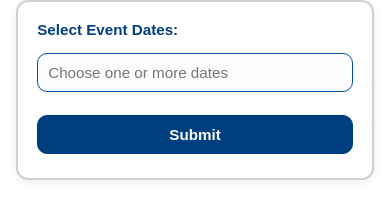
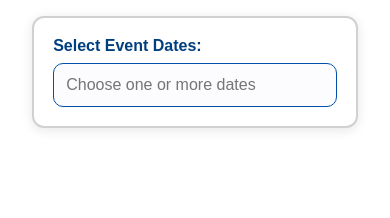
Before and after one commit to TeoIsRayoo/event-calendar, a plain HTML site: page index.html in a window 390 px wide. Drawn offline with nearby package versions, Linux system fonts and the light colour scheme.

Commit message:
index.html

```diff
--- a/index.html
+++ b/index.html
@@ -16,26 +16,24 @@
       font-family: Arial, sans-serif;
       background: transparent;
       width: 100%;
+      overflow: hidden;
     }
 
     .form-wrapper {
       display: flex;
-      justify-content: flex-start;
+      justify-content: center;
       align-items: center;
-      width: 100%;
-      padding: 0;
-      margin: 0;
-      box-sizing: border-box;
+      padding: 1em;
     }
 
     .form-box {
       background: white;
       padding: 1.2em;
       border-radius: 12px;
+      border: 2px solid #d1d1d1;
       box-shadow: 0 2px 12px rgba(0, 0, 0, 0.1);
-      width: 100%;
-      border: 2px solid #d1d1d1;
-      box-sizing: border-box;
+      width: calc(100% - 32px);
+      max-width: 380px;
     }
 
     label {
@@ -52,38 +50,9 @@
       border-radius: 10px;
       border: 1.5px solid #0050aa;
       background-color: #fcfcff;
-      margin-top: 0.5em;
-      margin-bottom: 1.2em;
       transition: border-color 0.3s ease, box-shadow 0.2s ease;
     }
 
-    input[type="text"]:focus {
-      outline: none;
-      border-color: #0070dd;
-      background-color: #ffffff;
-    }
-
-    button {
-      width: 100%;
-      padding: 12px;
-      font-size: 1rem;
-      border-radius: 10px;
-      border: 1.5px solid #003f7f;
-      background-color: #003f7f;
-      color: white;
-      font-weight: 600;
-      cursor: pointer;
-      transition: background-color 0.3s ease, border-color 0.3s ease;
-      margin-top: 0.3em;
-      margin-bottom: 0.3em;
-    }
-
-    button:hover {
-      background-color: #002a5c;
-      border-color: #002a5c;
-    }
-
-    /* Kalendár Flatpickr – prispôsobenie */
     .flatpickr-calendar {
       z-index: 9999 !important;
       width: 100% !important;
@@ -91,43 +60,10 @@
       box-sizing: border-box;
     }
 
-    @media (max-width: 768px) {
-      .form-wrapper {
-        justify-content: center;
-        padding: 1em;
-      }
-
+    @media (max-width: 480px) {
       .form-box {
-        padding: 1em;
-        border-radius: 10px;
-        box-shadow: none;
-      }
-
-      input[type="text"],
-      button {
-        font-size: 0.95rem;
-        padding: 10px;
-      }
-
-      label {
-        font-size: 0.95rem;
-      }
-    }
-
-    /* Úzke mobily – centrovaný box a správne zobrazenie kalendára */
-    @media (max-width: 480px) {
-      .form-wrapper {
-        justify-content: center;
-        padding: 0;
-      }
-
-      .form-box {
-        width: calc(100% - 32px); /* 16px zľava + sprava */
+        width: calc(100% - 32px);
         margin: 0 auto;
-        border-radius: 12px;
-        padding: 1.2em;
-        box-shadow: 0 2px 8px rgba(0, 0, 0, 0.08);
-        box-sizing: border-box;
       }
 
       .flatpickr-calendar {
@@ -142,10 +78,7 @@
   <div class="form-wrapper">
     <div class="form-box">
       <label for="datePicker">Select Event Dates:</label>
-      <input type="hidden" id="stewardName" value="AUTOMATICKY" />
-      <input type="hidden" id="eventName" value="AUTOMATICKY" />
-      <input type="text" id="datePicker" placeholder="Choose one or more dates" readonly />
-      <button id="submitBtn">Submit</button>
+      <input type="text" id="datePicker" name="eventDates" placeholder="Choose one or more dates" readonly />
     </div>
   </div>
 
@@ -155,32 +88,6 @@
       dateFormat: "d.m.Y",
       locale: "sk"
     });
-
-    document.getElementById("submitBtn").addEventListener("click", function () {
-      const steward = document.getElementById("stewardName").value;
-      const event = document.getElementById("eventName").value;
-      const dates = document.getElementById("datePicker").value.split(", ");
-
-      if (!dates.length || !steward || !event) {
-        alert("Vyplň všetky údaje.");
-        return;
-      }
-
-      dates.forEach(date => {
-        fetch("URL_TVOJHO_APPS_SCRIPT_WEBAPP", {
-          method: "POST",
-          headers: { "Content-Type": "application/json" },
-          body: JSON.stringify({
-            datum: date,
-            steward: steward,
-            akcia: event
-          })
-        });
-      });
-
-      alert("Dátumy boli odoslané.");
-      document.getElementById("datePicker").value = "";
-    });
   </script>
 </body>
 </html>
```
